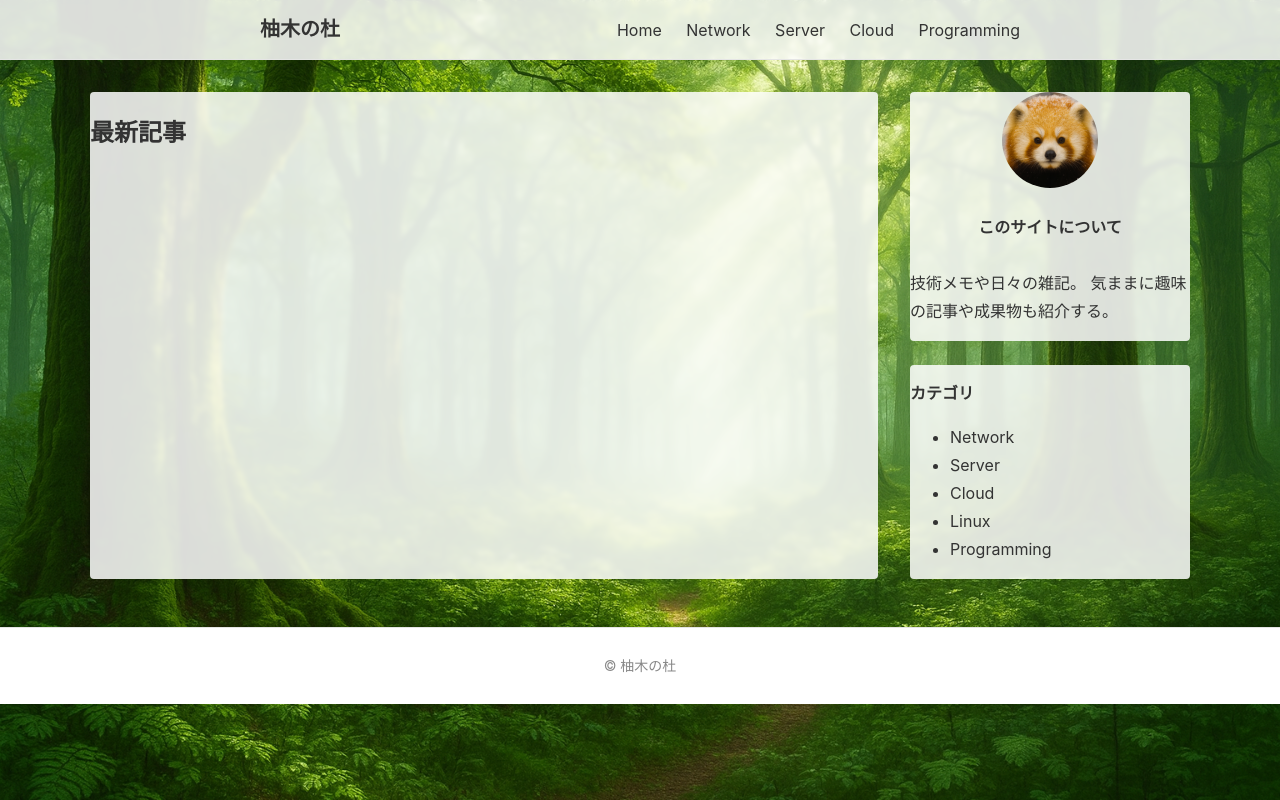
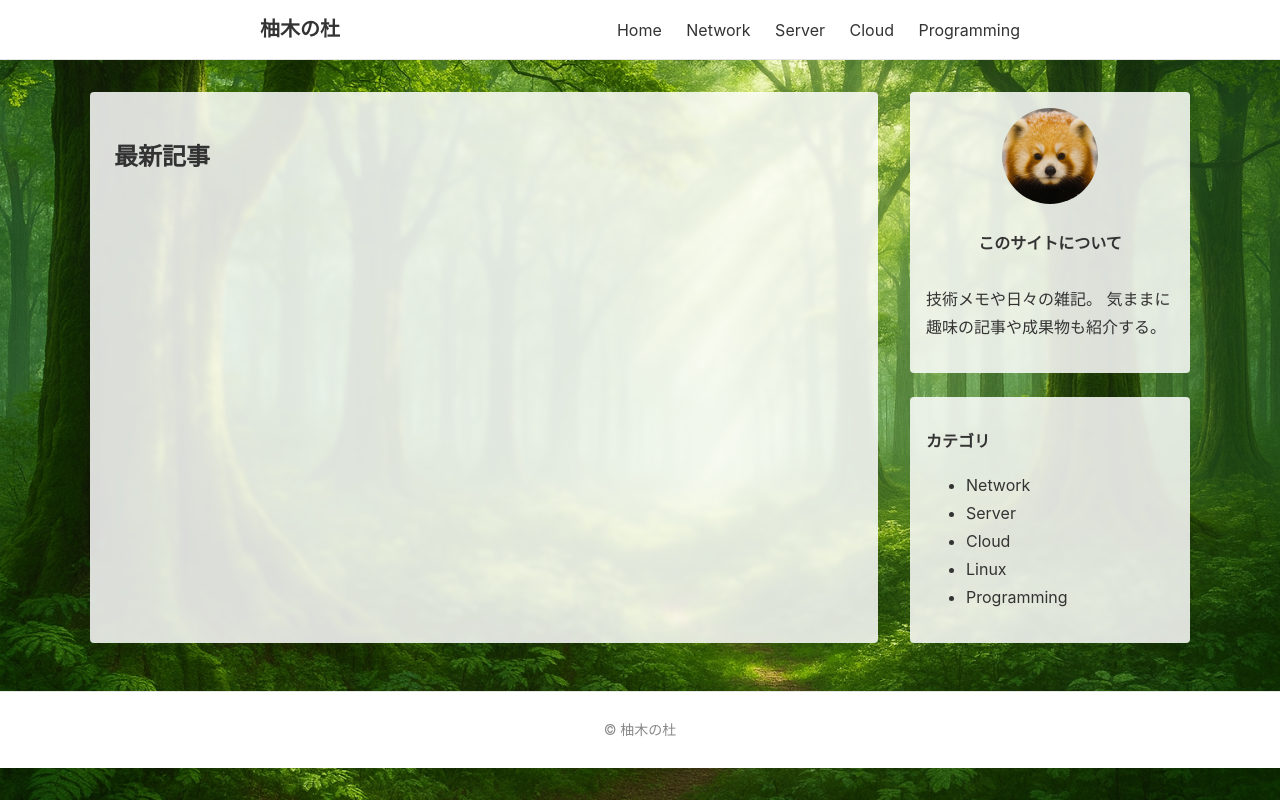
Before and after one commit to yuzuki517/yuzuki_no_mori, a Django app: page / in a window 1280 px wide. Run offline with Django 5.2, Linux system fonts and the light colour scheme; data that the repository does not hold is empty.

Commit message:
Update style.css

```diff
--- a/static/css/style.css
+++ b/static/css/style.css
@@ -13,7 +13,7 @@ body {
 
 .site-header {
     border-bottom: 1px solid #e5e5e5;
-    background: rgba(255, 255, 255, 0.85);
+    background: rgba(255, 255, 255, 1);
     backdrop-filter: blur(2px);
     position: sticky;
     top: 0;
@@ -82,6 +82,7 @@ body {
     background: rgba(255, 255, 255, 0.85);
     backdrop-filter: blur(2px);
     border-radius: 4px;
+    padding: 24px;
 }
 
 .sidebar {
@@ -94,6 +95,7 @@ body {
     background: rgba(255, 255, 255, 0.85);
     backdrop-filter: blur(2px);
     border-radius: 4px;
+    padding: 16px;
 }
 
 .sidebar-box h2 {
```
